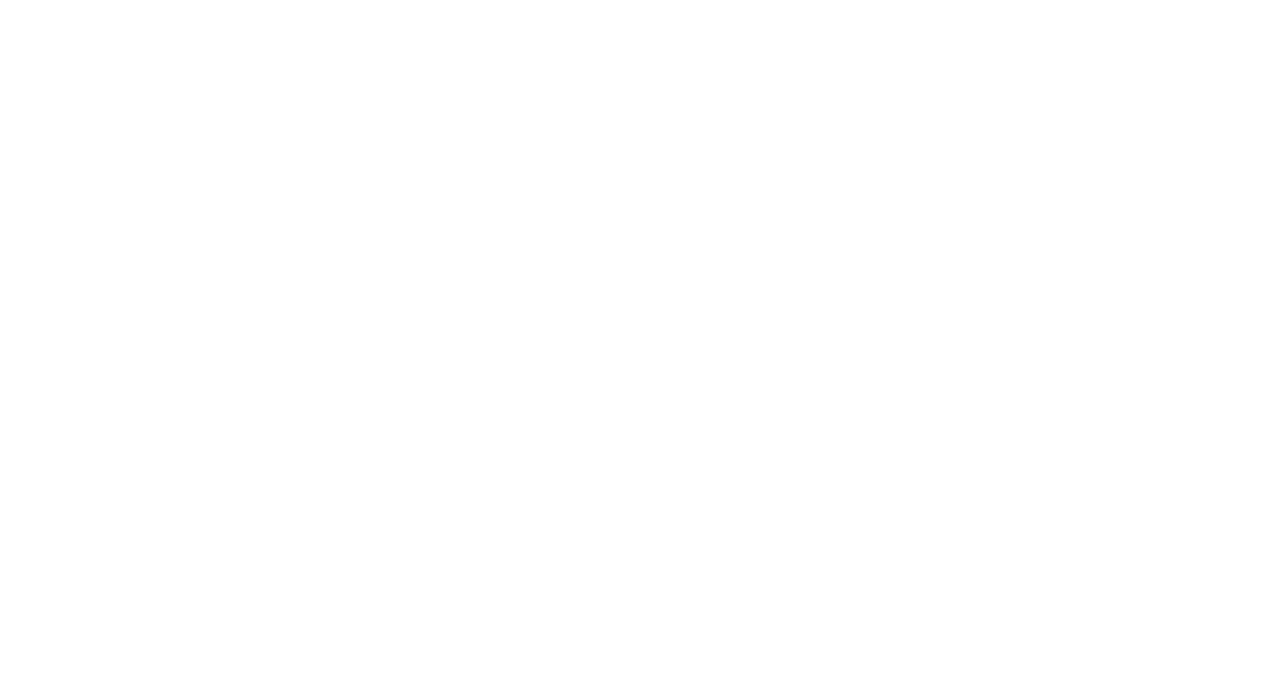
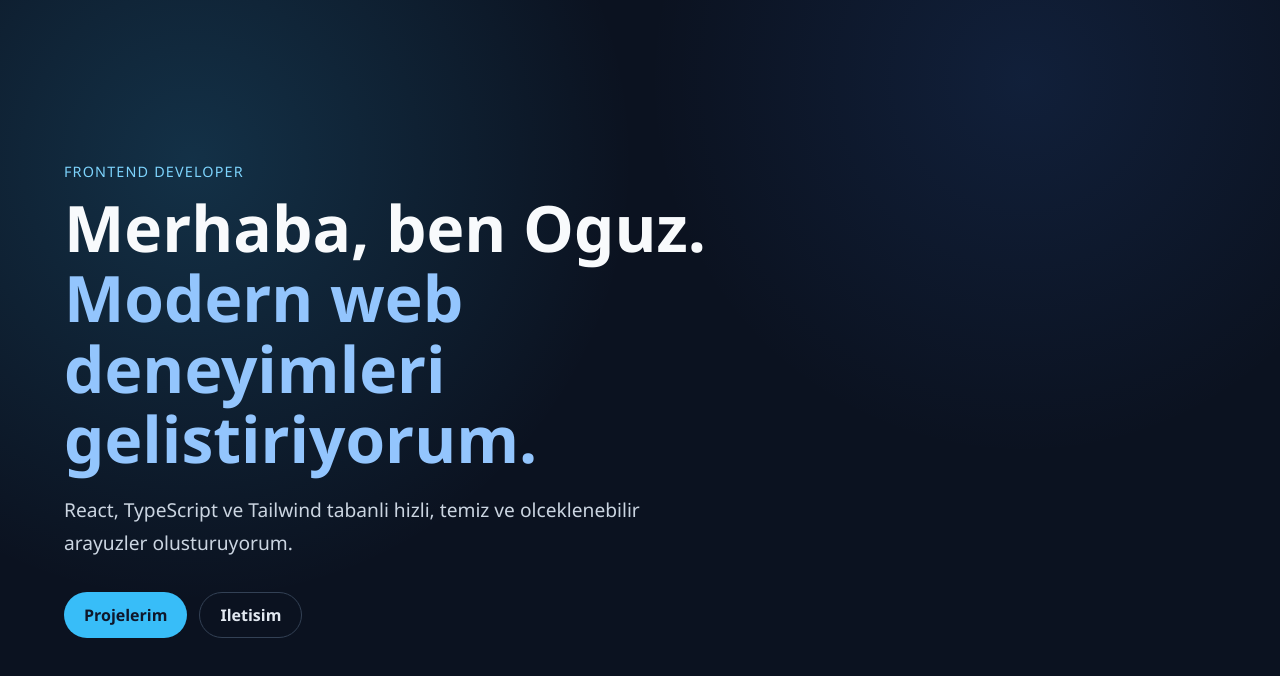
Before and after one commit to ouzoks/portfolio, a React (Vite) app: page / in a window 1280 px wide. Shown: the top 676 px of the page. Built offline with nearby package versions, Linux system fonts and the light colour scheme.

Commit message:
A draft preview has been created. (It will be updated)

```diff
--- a/package.json
+++ b/package.json
@@ -10,8 +10,11 @@
     "preview": "vite preview"
   },
   "dependencies": {
+    "clsx": "^2.1.1",
     "react": "^19.2.0",
-    "react-dom": "^19.2.0"
+    "react-dom": "^19.2.0",
+    "react-router-dom": "^7.13.1",
+    "tailwind-merge": "^3.5.0"
   },
   "devDependencies": {
     "@eslint/js": "^9.39.1",
--- /dev/null
+++ b/src/app/App.tsx
@@ -0,0 +1,11 @@
+import { HeroSection } from "../widgets/sections/HeroSection";
+
+function App() {
+  return (
+    <main>
+      <HeroSection />
+    </main>
+  );
+}
+
+export default App;
--- /dev/null
+++ b/src/app/styles/globals.css
@@ -0,0 +1,17 @@
+*,
+*::before,
+*::after {
+  box-sizing: border-box;
+}
+
+html,
+body,
+#root {
+  margin: 0;
+  min-height: 100%;
+}
+
+body {
+  font-family: "Segoe UI", Tahoma, Geneva, Verdana, sans-serif;
+  background-color: #0b1220;
+}
--- a/src/main.tsx
+++ b/src/main.tsx
@@ -1,9 +1,13 @@
-import { createRoot } from 'react-dom/client'
-import './index.css'
-import App from './App.tsx'
+import React from "react";
+import ReactDOM from "react-dom/client";
+import { BrowserRouter } from "react-router-dom";
+import App from "./app/App";
+import "./app/styles/globals.css";
 
-createRoot(document.getElementById('root')!).render(
-  <>
-    <App />
-  </>,
-)
+ReactDOM.createRoot(document.getElementById("root")!).render(
+  <React.StrictMode>
+    <BrowserRouter>
+      <App />
+    </BrowserRouter>
+  </React.StrictMode>
+);
--- /dev/null
+++ b/src/widgets/sections/HeroSection.css
@@ -0,0 +1,84 @@
+.hero {
+  min-height: 100vh;
+  display: grid;
+  place-items: center;
+  padding: 4rem 1.5rem;
+  background:
+    radial-gradient(circle at 15% 20%, rgba(56, 189, 248, 0.18), transparent 35%),
+    radial-gradient(circle at 80% 10%, rgba(59, 130, 246, 0.12), transparent 30%),
+    #0b1220;
+}
+
+.hero__content {
+  width: min(100%, 72rem);
+  color: #e2e8f0;
+}
+
+.hero__eyebrow {
+  margin: 0 0 0.75rem;
+  color: #7dd3fc;
+  font-size: 0.9rem;
+  letter-spacing: 0.08em;
+  text-transform: uppercase;
+}
+
+.hero__title {
+  margin: 0;
+  max-width: 20ch;
+  color: #f8fafc;
+  font-size: clamp(2rem, 5vw, 4.2rem);
+  line-height: 1.1;
+}
+
+.hero__titleAccent {
+  color: #93c5fd;
+}
+
+.hero__description {
+  margin: 1.25rem 0 0;
+  max-width: 56ch;
+  font-size: clamp(1rem, 2vw, 1.2rem);
+  line-height: 1.7;
+  color: #cbd5e1;
+}
+
+.hero__actions {
+  margin-top: 2rem;
+  display: flex;
+  gap: 0.75rem;
+  flex-wrap: wrap;
+}
+
+.hero__button {
+  display: inline-flex;
+  align-items: center;
+  justify-content: center;
+  border-radius: 999px;
+  padding: 0.7rem 1.25rem;
+  font-weight: 600;
+  text-decoration: none;
+  transition: transform 150ms ease, background-color 150ms ease, color 150ms ease;
+}
+
+.hero__button:hover {
+  transform: translateY(-1px);
+}
+
+.hero__button--primary {
+  background-color: #38bdf8;
+  color: #0f172a;
+}
+
+.hero__button--primary:hover {
+  background-color: #67e8f9;
+}
+
+.hero__button--ghost {
+  border: 1px solid #334155;
+  color: #e2e8f0;
+}
+
+.hero__button--ghost:hover {
+  border-color: #64748b;
+  color: #f8fafc;
+}
--- /dev/null
+++ b/src/widgets/sections/HeroSection.tsx
@@ -0,0 +1,27 @@
+import "./HeroSection.css";
+
+export function HeroSection() {
+  return (
+    <section className="hero" aria-label="Hero section">
+      <div className="hero__content">
+        <p className="hero__eyebrow">Frontend Developer</p>
+        <h1 className="hero__title">
+          Merhaba, ben Oguz.
+          <span className="hero__titleAccent"> Modern web deneyimleri gelistiriyorum.</span>
+        </h1>
+        <p className="hero__description">
+          React, TypeScript ve Tailwind tabanli hizli, temiz ve olceklenebilir arayuzler
+          olusturuyorum.
+        </p>
+        <div className="hero__actions">
+          <a className="hero__button hero__button--primary" href="#projects">
+            Projelerim
+          </a>
+          <a className="hero__button hero__button--ghost" href="#contact">
+            Iletisim
+          </a>
+        </div>
+      </div>
+    </section>
+  );
+}
```
Also changed, not shown: src/App.tsx (deleted, +0 -13 lines), 1 other file (tests, documents, lock files or other folders).
